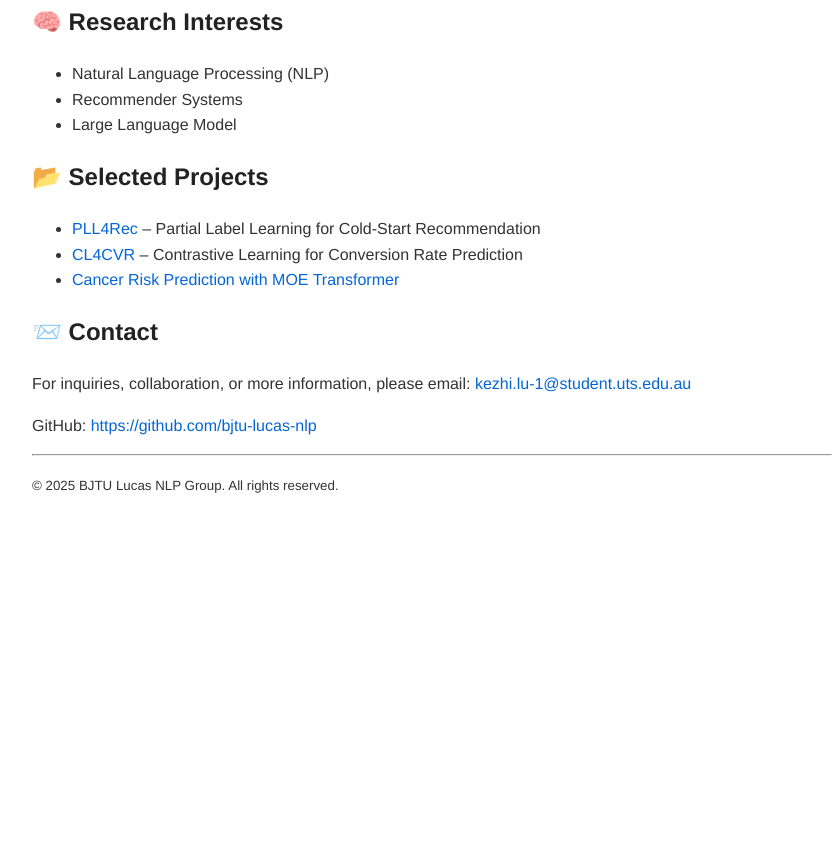
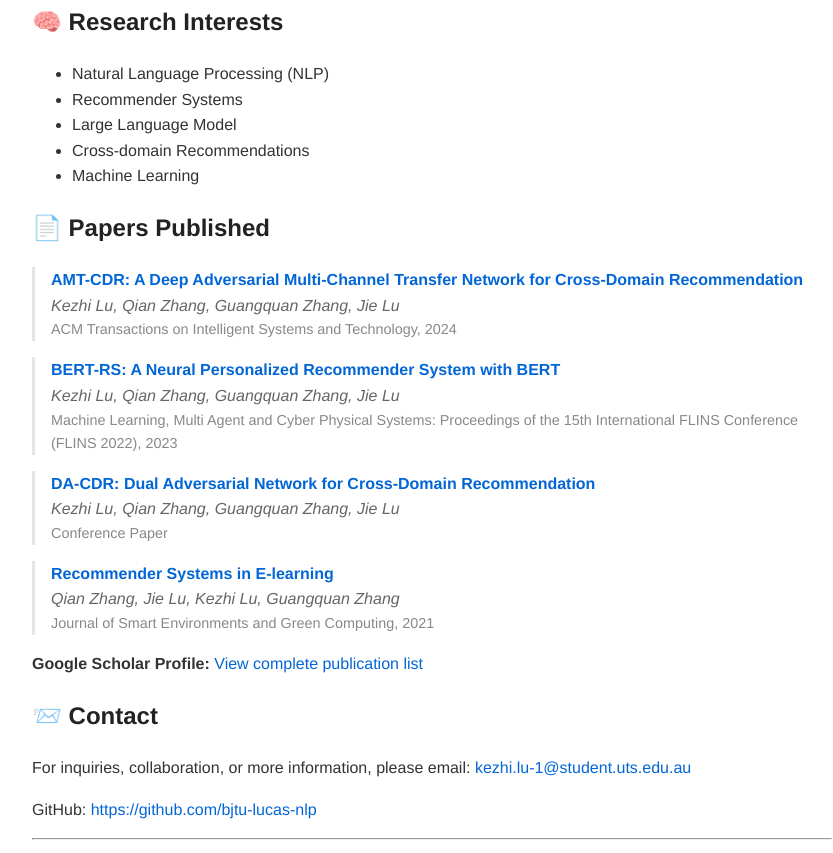
Before and after one commit to bjtu-lucas-nlp/Kezhi_Lu.github.io, a plain HTML site: page index.html in a window 1280 px wide. Shown: the part 426-1279 px from the top of the page, without its empty margins (208-1041 px from the left). Before the commit the page ends 972 px from the top, so only its background shows below. Drawn offline with Linux system fonts and the light colour scheme.

Commit message:
Update index.html

```diff
--- a/index.html
+++ b/index.html
@@ -35,15 +35,30 @@
       object-fit: cover;
       border: 2px solid #ccc;
     }
+    .paper-item {
+      margin-bottom: 1rem;
+      padding-left: 1rem;
+      border-left: 3px solid #e1e4e8;
+    }
+    .paper-title {
+      font-weight: bold;
+      color: #0366d6;
+    }
+    .paper-authors {
+      color: #666;
+      font-style: italic;
+    }
+    .paper-venue {
+      color: #888;
+      font-size: 0.9em;
+    }
   </style>
 </head>
 <body>
-
   <div class="header">
     <img src="KezhiLu.png" alt="Kezhi Lu" class="avatar" />
     <h1>Kezhi Lu</h1>
   </div>
-
   <p>
     Kezhi Lu received a M.S. degree of Engineering in Computer Technology from the School of Computer and Information Technology, Beijing Jiaotong University, Beijing, China, in 2020. He is a PhD candidate in the Faculty of Engineering and Information Technology, University of Technology Sydney, Australia. He is a Member of the Decision Systems and e-Service Intelligence Lab, Australia Artificial Intelligence Institute, University of Technology Sydney. His research interests include recommender systems, cross-domain recommendations, large language model, and machine learning. <strong>BJTU Lucas NLP Research Group</strong>.
     We are a research group based at <strong>University of Technology Sydney</strong>, focusing on Natural Language Processing, Machine Learning, and Recommender Systems.
@@ -54,25 +69,57 @@
     <li>Natural Language Processing (NLP)</li>
     <li>Recommender Systems</li>
     <li>Large Language Model</li>
+    <li>Cross-domain Recommendations</li>
+    <li>Machine Learning</li>
   </ul>
 
-  <h2>📂 Selected Projects</h2>
-  <ul>
-    <li><a href="https://github.com/bjtu-lucas-nlp/pll4rec">PLL4Rec</a> – Partial Label Learning for Cold-Start Recommendation</li>
-    <li><a href="https://github.com/bjtu-lucas-nlp/cl4cvr">CL4CVR</a> – Contrastive Learning for Conversion Rate Prediction</li>
-    <li><a href="https://github.com/bjtu-lucas-nlp/moe-transformer-cancer-risk">Cancer Risk Prediction with MOE Transformer</a></li>
-  </ul>
+  <h2>📄 Papers Published</h2>
+
+  <div class="paper-item">
+    <div class="paper-title">
+      <a href="https://dl.acm.org/doi/full/10.1145/3641286">AMT-CDR: A Deep Adversarial Multi-Channel Transfer Network for Cross-Domain Recommendation</a>
+    </div>
+    <div class="paper-authors">Kezhi Lu, Qian Zhang, Guangquan Zhang, Jie Lu</div>
+    <div class="paper-venue">ACM Transactions on Intelligent Systems and Technology, 2024</div>
+  </div>
+
+  <div class="paper-item">
+    <div class="paper-title">
+      <a href="https://www.researchgate.net/publication/367534964_BERT-RS_A_neural_personalized_recommender_system_with_BERT">BERT-RS: A Neural Personalized Recommender System with BERT</a>
+    </div>
+    <div class="paper-authors">Kezhi Lu, Qian Zhang, Guangquan Zhang, Jie Lu</div>
+    <div class="paper-venue">Machine Learning, Multi Agent and Cyber Physical Systems: Proceedings of the 15th International FLINS Conference (FLINS 2022), 2023</div>
+  </div>
+
+  <div class="paper-item">
+    <div class="paper-title">
+      DA-CDR: Dual Adversarial Network for Cross-Domain Recommendation
+    </div>
+    <div class="paper-authors">Kezhi Lu, Qian Zhang, Guangquan Zhang, Jie Lu</div>
+    <div class="paper-venue">Conference Paper</div>
+  </div>
+
+  <div class="paper-item">
+    <div class="paper-title">
+      <a href="https://www.oaepublish.com/articles/jsegc.2020.06">Recommender Systems in E-learning</a>
+    </div>
+    <div class="paper-authors">Qian Zhang, Jie Lu, Kezhi Lu, Guangquan Zhang</div>
+    <div class="paper-venue">Journal of Smart Environments and Green Computing, 2021</div>
+  </div>
+
+  <p>
+    <strong>Google Scholar Profile:</strong>
+    <a href="https://scholar.google.com/citations?user=OiQAOFMAAAAJ&hl=zh-CN&oi=ao&inst=8615794581978883182">View complete publication list</a>
+  </p>
 
   <h2>📨 Contact</h2>
   <p>
     For inquiries, collaboration, or more information, please email:
-    <a href="mailto:your.email@university.edu">kezhi.lu-1@student.uts.edu.au</a>
+    <a href="mailto:kezhi.lu-1@student.uts.edu.au">kezhi.lu-1@student.uts.edu.au</a>
   </p>
-
   <p>
     GitHub: <a href="https://github.com/bjtu-lucas-nlp">https://github.com/bjtu-lucas-nlp</a>
   </p>
-
   <hr>
   <p><small>© 2025 BJTU Lucas NLP Group. All rights reserved.</small></p>
 </body>
```
